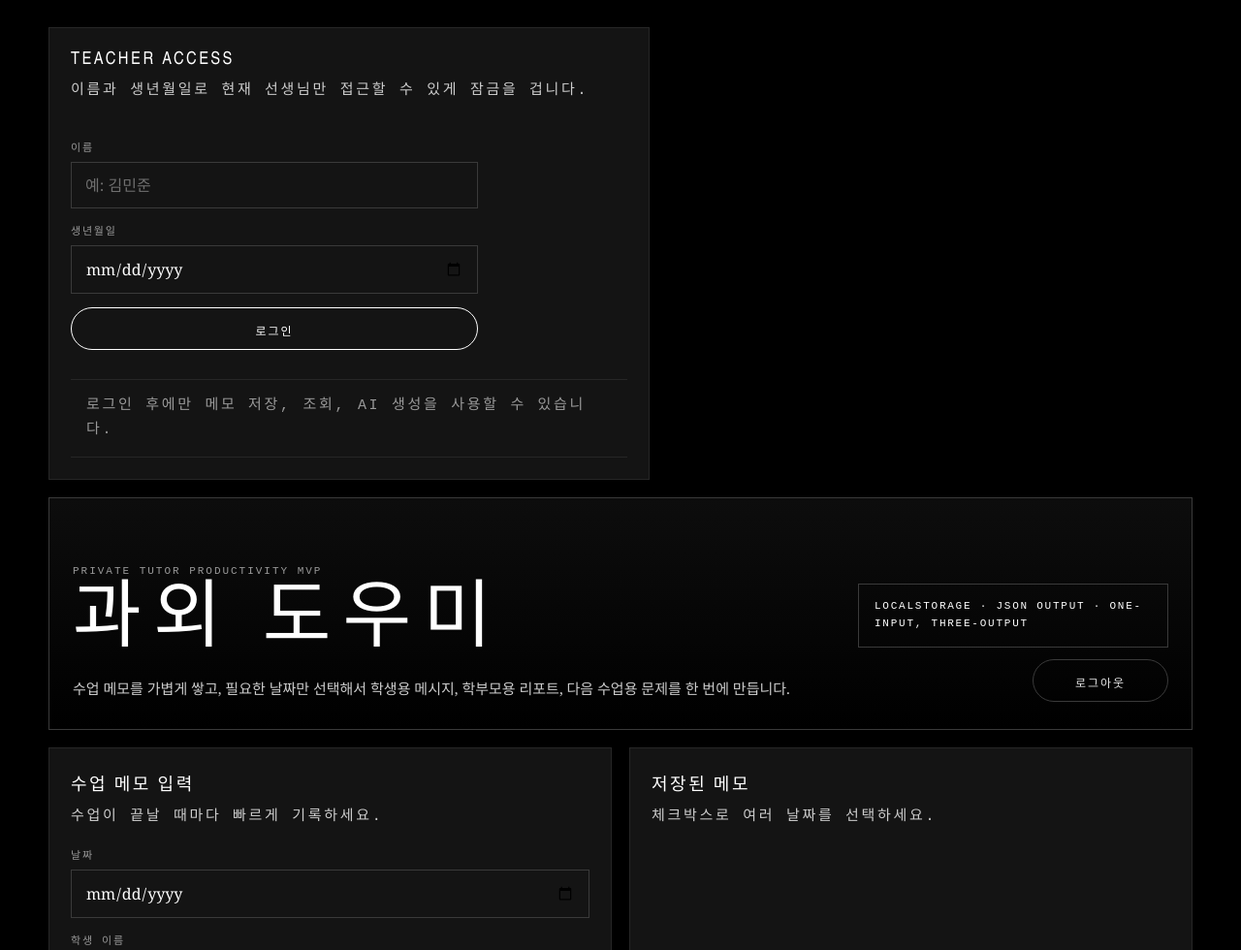
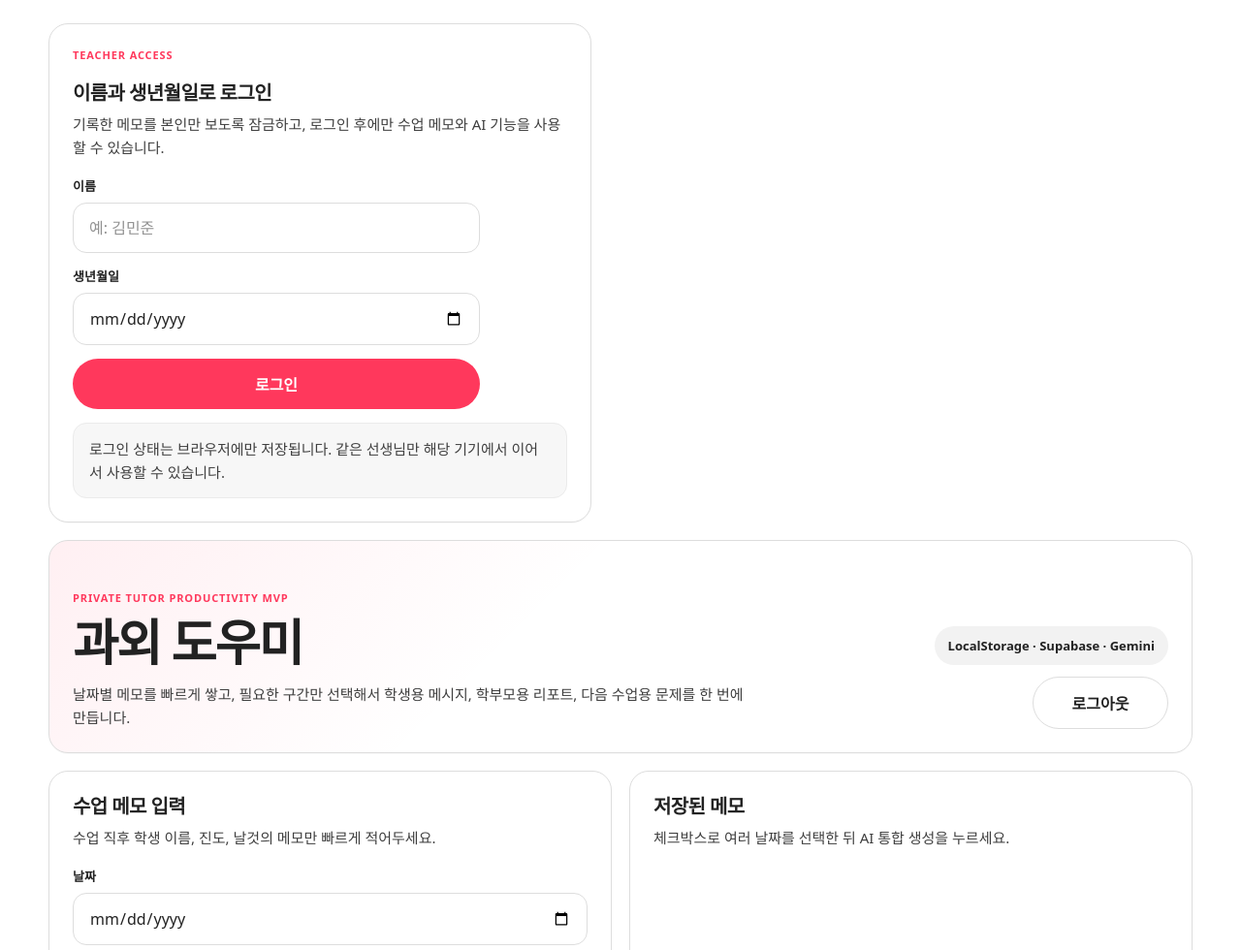
Before and after one commit to 26jm/260715, a website: page index.html in a window 1280 px wide. Shown: the top 980 px of the page at 97% size. Drawn offline with nearby package versions, Linux system fonts and the light colour scheme; a web font is replaced by a local one.

Commit message:
Refresh UI to match design guide

```diff
--- a/index.html
+++ b/index.html
@@ -14,8 +14,9 @@
   <main class="app-shell">
     <section id="loginCard" class="card login-card">
       <div class="section-head">
-        <h2>TEACHER ACCESS</h2>
-        <p>이름과 생년월일로 현재 선생님만 접근할 수 있게 잠금을 겁니다.</p>
+        <div class="eyebrow">Teacher Access</div>
+        <h2>이름과 생년월일로 로그인</h2>
+        <p>기록한 메모를 본인만 보도록 잠금하고, 로그인 후에만 수업 메모와 AI 기능을 사용할 수 있습니다.</p>
       </div>
 
       <form id="loginForm" class="form login-form">
@@ -31,21 +32,21 @@
 
         <button type="submit" class="primary-btn">로그인</button>
       </form>
-      <div class="format-note">로그인 후에만 메모 저장, 조회, AI 생성을 사용할 수 있습니다.</div>
+      <div class="format-note">로그인 상태는 브라우저에만 저장됩니다. 같은 선생님만 해당 기기에서 이어서 사용할 수 있습니다.</div>
     </section>
 
     <section id="appContent" class="app-content" hidden>
       <section class="hero card">
-      <div>
-        <span class="eyebrow">Private Tutor Productivity MVP</span>
+        <div class="hero-copy">
+          <div class="eyebrow">Private Tutor Productivity MVP</div>
           <h1>과외 도우미</h1>
           <p>
-          수업 메모를 가볍게 쌓고, 필요한 날짜만 선택해서
+            날짜별 메모를 빠르게 쌓고, 필요한 구간만 선택해서
             학생용 메시지, 학부모용 리포트, 다음 수업용 문제를 한 번에 만듭니다.
           </p>
         </div>
         <div class="hero-actions">
-        <div class="hero-badge">LocalStorage · JSON Output · One-Input, Three-Output</div>
+          <div class="hero-badge">LocalStorage · Supabase · Gemini</div>
           <button id="logoutBtn" class="secondary-btn logout-btn" type="button">로그아웃</button>
         </div>
       </section>
@@ -54,7 +55,7 @@
         <section class="card">
           <div class="section-head">
             <h2>수업 메모 입력</h2>
-          <p>수업이 끝날 때마다 빠르게 기록하세요.</p>
+            <p>수업 직후 학생 이름, 진도, 날것의 메모만 빠르게 적어두세요.</p>
           </div>
 
           <form id="memoForm" class="form">
@@ -85,7 +86,7 @@
         <section class="card">
           <div class="section-head">
             <h2>저장된 메모</h2>
-          <p>체크박스로 여러 날짜를 선택하세요.</p>
+            <p>체크박스로 여러 날짜를 선택한 뒤 AI 통합 생성을 누르세요.</p>
           </div>
           <div id="memoList" class="memo-list"></div>
         </section>
@@ -103,14 +104,14 @@
         </div>
 
         <div class="format-note">
-        출력 형식은 학생용 메시지, 학부모용 리포트, 다음 수업용 문제/해설 JSON 구조를 따릅니다.
+          출력 형식은 학생용 메시지, 학부모용 리포트, 다음 수업용 문제와 해설 JSON 구조를 따릅니다.
         </div>
       </section>
 
       <section class="card">
         <div class="section-head">
           <h2>생성 결과</h2>
-        <p>OpenAI 연동 후에는 실제 JSON 응답이 표시됩니다.</p>
+          <p>Gemini 응답이 카드 형태로 표시됩니다.</p>
         </div>
         <div id="resultView" class="result-view">
           <pre id="resultBox" class="result-box">{}</pre>
--- a/styles.css
+++ b/styles.css
@@ -1,46 +1,55 @@
 :root {
-  --canvas: #000000;
-  --surface-soft: #0d0d0d;
-  --surface-card: #141414;
-  --surface-elevated: #1f1f1f;
-  --ink: #ffffff;
-  --body: #cccccc;
-  --body-strong: #e6e6e6;
-  --muted: #999999;
-  --hairline: #262626;
-  --hairline-strong: #3a3a3a;
-  --link: #c3d9f3;
-  --warning: #d4a017;
+  --primary: #ff385c;
+  --primary-active: #e00b41;
+  --primary-disabled: #ffd1da;
+  --ink: #222222;
+  --body: #3f3f3f;
+  --muted: #6a6a6a;
+  --muted-soft: #929292;
+  --hairline: #dddddd;
+  --hairline-soft: #ebebeb;
+  --border-strong: #c1c1c1;
+  --canvas: #ffffff;
+  --surface-soft: #f7f7f7;
+  --surface-card: #ffffff;
+  --surface-strong: #f2f2f2;
+  --on-primary: #ffffff;
 }
 
 * {
   box-sizing: border-box;
 }
 
-html {
+html, body {
+  margin: 0;
+  min-height: 100%;
   background: var(--canvas);
+  color: var(--ink);
+  font-family: "SUIT", system-ui, sans-serif;
 }
 
 body {
-  margin: 0;
   min-height: 100vh;
-  background: var(--canvas);
-  color: var(--ink);
-  font-family: "Georgia", "Times New Roman", serif;
 }
 
 .app-shell {
   width: min(1180px, calc(100% - 32px));
   margin: 0 auto;
-  padding: 28px 0 56px;
+  padding: 24px 0 48px;
   display: grid;
   gap: 18px;
 }
 
+.card {
+  background: var(--surface-card);
+  border: 1px solid var(--hairline);
+  border-radius: 20px;
+  padding: 24px;
+  box-shadow: 0 1px 0 rgba(0, 0, 0, 0.02);
+}
+
 .login-card {
-  display: grid;
-  gap: 18px;
-  max-width: 620px;
+  max-width: 560px;
 }
 
 .login-form {
@@ -52,120 +61,94 @@ body {
   gap: 18px;
 }
 
-.card {
-  background: var(--surface-card);
-  border: 1px solid var(--hairline);
-  border-radius: 0;
-  padding: 22px;
+.hero {
+  display: flex;
+  justify-content: space-between;
+  gap: 20px;
+  align-items: flex-end;
+  min-height: 220px;
+  background:
+    linear-gradient(135deg, rgba(255, 56, 92, 0.08), rgba(255, 255, 255, 0) 42%),
+    var(--surface-card);
 }
 
-.hero {
-  display: flex;
-  gap: 20px;
-  justify-content: space-between;
-  align-items: end;
-  background: linear-gradient(180deg, var(--surface-soft), var(--canvas));
-  border-color: var(--hairline-strong);
-  min-height: 240px;
-  padding: 28px 24px;
-}
-
-.eyebrow,
-.section-head p,
-.format-note,
-.memo-meta,
-.memo-check span,
-.practice-title {
-  font-family: "Courier New", ui-monospace, monospace;
-  letter-spacing: 0.18em;
-  text-transform: uppercase;
-  font-size: 11px;
+.hero-copy {
+  max-width: 700px;
 }
 
 .eyebrow {
-  color: var(--muted);
-  display: inline-block;
-  margin-bottom: 14px;
+  font-size: 11px;
+  font-weight: 700;
+  letter-spacing: 0.08em;
+  text-transform: uppercase;
+  color: var(--primary);
+  margin-bottom: 12px;
 }
 
-h1,
-h2,
-h3,
-p {
+h1, h2, h3, p {
   margin: 0;
 }
 
 h1 {
-  font-family: "Arial Narrow", "Helvetica Neue", Arial, sans-serif;
-  font-size: clamp(3rem, 6vw, 5rem);
-  line-height: 0.95;
-  letter-spacing: 0.16em;
-  text-transform: uppercase;
-  font-weight: 400;
-  margin-bottom: 16px;
+  font-size: clamp(2.2rem, 4vw, 3.8rem);
+  line-height: 1.05;
+  letter-spacing: -0.04em;
+  margin-bottom: 14px;
 }
 
 h2 {
-  font-family: "Arial Narrow", "Helvetica Neue", Arial, sans-serif;
-  text-transform: uppercase;
-  letter-spacing: 0.14em;
-  font-weight: 400;
-  font-size: 18px;
+  font-size: 20px;
+  line-height: 1.2;
+  letter-spacing: -0.03em;
 }
 
 h3 {
-  font-family: "Arial Narrow", "Helvetica Neue", Arial, sans-serif;
-  text-transform: uppercase;
-  letter-spacing: 0.12em;
-  font-weight: 400;
   font-size: 16px;
+  line-height: 1.25;
+  letter-spacing: -0.02em;
 }
 
+.section-head {
+  display: grid;
+  gap: 8px;
+  margin-bottom: 18px;
+}
+
+.section-head p,
 .hero p,
-.section-head p,
-.format-note,
 .memo-content,
 .result-card p,
-.practice-question,
-.practice-answer {
+.practice-answer,
+.format-note {
   color: var(--body);
-  line-height: 1.7;
+  line-height: 1.6;
   font-size: 15px;
 }
 
 .hero-badge {
-  max-width: 320px;
+  display: inline-flex;
+  align-items: center;
+  min-height: 40px;
+  padding: 10px 14px;
+  border-radius: 9999px;
+  background: var(--surface-strong);
   color: var(--ink);
-  border: 1px solid var(--hairline-strong);
-  padding: 14px 16px;
-  text-transform: uppercase;
-  letter-spacing: 0.16em;
-  font-family: "Courier New", ui-monospace, monospace;
-  font-size: 11px;
-  line-height: 1.6;
+  font-size: 13px;
+  font-weight: 600;
+  white-space: nowrap;
 }
 
 .hero-actions {
   display: flex;
   flex-direction: column;
+  align-items: flex-end;
   gap: 12px;
-  align-items: flex-end;
-}
-
-.logout-btn {
-  min-width: 140px;
 }
 
 .grid {
   display: grid;
   grid-template-columns: repeat(2, minmax(0, 1fr));
   gap: 18px;
-}
-
-.section-head {
-  margin-bottom: 18px;
-  display: grid;
-  gap: 8px;
 }
 
 .form {
@@ -176,77 +159,90 @@ h3 {
 label {
   display: grid;
   gap: 8px;
-  font-weight: 400;
 }
 
 label span {
-  font-family: "Courier New", ui-monospace, monospace;
-  letter-spacing: 0.16em;
-  text-transform: uppercase;
-  color: var(--muted);
-  font-size: 11px;
+  font-size: 13px;
+  font-weight: 600;
+  color: var(--ink);
 }
 
-input, textarea, button {
+input,
+textarea,
+button {
   font: inherit;
 }
 
-input, textarea {
+input,
+textarea {
   width: 100%;
-  border: 1px solid var(--hairline-strong);
-  border-radius: 0;
-  padding: 12px 14px;
-  background: transparent;
+  border: 1px solid var(--hairline);
+  border-radius: 14px;
+  padding: 14px 16px;
+  background: var(--canvas);
   color: var(--ink);
   outline: none;
+  transition: border-color 0.15s ease, box-shadow 0.15s ease;
 }
 
 input::placeholder,
 textarea::placeholder {
-  color: #6f6f6f;
+  color: var(--muted-soft);
 }
 
 input:focus,
 textarea:focus {
-  border-color: var(--ink);
+  border-color: var(--primary);
+  box-shadow: 0 0 0 3px rgba(255, 56, 92, 0.12);
 }
 
 textarea {
   resize: vertical;
-  min-height: 140px;
+  min-height: 144px;
 }
 
 button {
-  border: 1px solid var(--ink);
-  background: transparent;
-  color: var(--ink);
+  border: 0;
   cursor: pointer;
-  border-radius: 9999px;
-  padding: 14px 32px;
-  height: 44px;
-  text-transform: uppercase;
-  letter-spacing: 0.16em;
-  font-family: "Courier New", ui-monospace, monospace;
-  font-size: 12px;
+  border-radius: 32px;
+  padding: 14px 24px;
+  min-height: 48px;
+  font-size: 16px;
+  font-weight: 600;
+  transition: transform 0.15s ease, background-color 0.15s ease, opacity 0.15s ease;
 }
 
 button:hover {
-  background: var(--ink);
-  color: var(--canvas);
+  transform: translateY(-1px);
 }
 
 button:disabled {
-  opacity: 0.55;
+  opacity: 0.6;
   cursor: wait;
+  transform: none;
 }
 
 .primary-btn {
-  background: transparent;
+  background: var(--primary);
+  color: var(--on-primary);
+}
+
+.primary-btn:hover {
+  background: var(--primary-active);
 }
 
 .secondary-btn {
-  border-color: var(--hairline-strong);
-  color: var(--body-strong);
+  background: var(--canvas);
+  color: var(--ink);
+  border: 1px solid var(--hairline);
+}
+
+.secondary-btn:hover {
+  background: var(--surface-soft);
+}
+
+.logout-btn {
+  min-width: 140px;
 }
 
 .memo-list {
@@ -256,17 +252,32 @@ button:disabled {
 
 .memo-item {
   border: 1px solid var(--hairline);
-  background: var(--surface-soft);
+  border-radius: 16px;
+  background: var(--surface-card);
   padding: 16px;
   display: grid;
   gap: 10px;
 }
 
+.memo-check {
+  display: flex;
+  gap: 10px;
+  align-items: flex-start;
+}
+
+.memo-check input {
+  width: 18px;
+  height: 18px;
+  margin-top: 2px;
+  accent-color: var(--primary);
+}
+
 .memo-meta {
   display: flex;
   flex-wrap: wrap;
-  gap: 8px 14px;
+  gap: 8px 12px;
   color: var(--muted);
+  font-size: 13px;
 }
 
 .memo-meta strong {
@@ -277,20 +288,6 @@ button:disabled {
   color: var(--body);
 }
 
-.memo-check {
-  display: flex;
-  gap: 10px;
-  align-items: flex-start;
-  color: var(--ink);
-}
-
-.memo-check input {
-  width: 16px;
-  height: 16px;
-  margin-top: 2px;
-  accent-color: var(--ink);
-}
-
 .action-row {
   display: flex;
   gap: 12px;
@@ -298,29 +295,28 @@ button:disabled {
 }
 
 .format-note {
-  margin-top: 12px;
+  margin-top: 14px;
   padding: 14px 16px;
-  border-top: 1px solid var(--hairline);
-  border-bottom: 1px solid var(--hairline);
-  color: var(--muted);
+  background: var(--surface-soft);
+  border: 1px solid var(--hairline-soft);
+  border-radius: 14px;
 }
 
 .result-view {
-  min-height: 240px;
+  min-height: 220px;
 }
 
 .result-box {
   margin: 0;
+  background: var(--surface-soft);
+  border: 1px dashed var(--hairline);
+  border-radius: 16px;
+  padding: 18px;
+  min-height: 220px;
   overflow: auto;
-  background: #050505;
-  color: var(--body-strong);
-  border: 1px solid var(--hairline-strong);
-  border-radius: 0;
-  padding: 18px;
-  min-height: 240px;
-  line-height: 1.7;
-  font-family: "Courier New", ui-monospace, monospace;
+  color: var(--body);
   font-size: 13px;
+  line-height: 1.6;
 }
 
 .result-grid {
@@ -329,14 +325,15 @@ button:disabled {
 }
 
 .result-card {
-  background: var(--surface-soft);
+  background: var(--canvas);
   border: 1px solid var(--hairline);
-  border-radius: 0;
+  border-radius: 14px;
   padding: 18px;
 }
 
 .accent-card {
-  background: var(--surface-elevated);
+  border-color: var(--primary);
+  background: linear-gradient(180deg, rgba(255, 56, 92, 0.06), rgba(255, 255, 255, 1));
 }
 
 .full-card {
@@ -345,11 +342,6 @@ button:disabled {
 
 .result-card h3 {
   margin-bottom: 10px;
-  color: var(--ink);
-}
-
-.result-card p {
-  color: var(--body);
 }
 
 .practice-list {
@@ -358,14 +350,16 @@ button:disabled {
 }
 
 .practice-item {
-  border-top: 1px solid var(--hairline);
+  border-top: 1px solid var(--hairline-soft);
   padding-top: 12px;
   display: grid;
   gap: 6px;
 }
 
 .practice-title {
-  color: var(--muted);
+  font-size: 13px;
+  font-weight: 700;
+  color: var(--primary);
 }
 
 .practice-question {
@@ -376,18 +370,19 @@ button:disabled {
   color: var(--body);
 }
 
-@media (max-width: 840px) {
-  .hero,
-  .grid {
+@media (max-width: 900px) {
+  .grid,
+  .hero {
+    grid-template-columns: 1fr;
     display: grid;
-    grid-template-columns: 1fr;
   }
 
   .hero {
     min-height: auto;
+    align-items: start;
   }
 
-  .hero-badge {
-    max-width: none;
+  .hero-actions {
+    align-items: flex-start;
   }
 }
```
Lines whose indentation alone changed are shown as unchanged.
